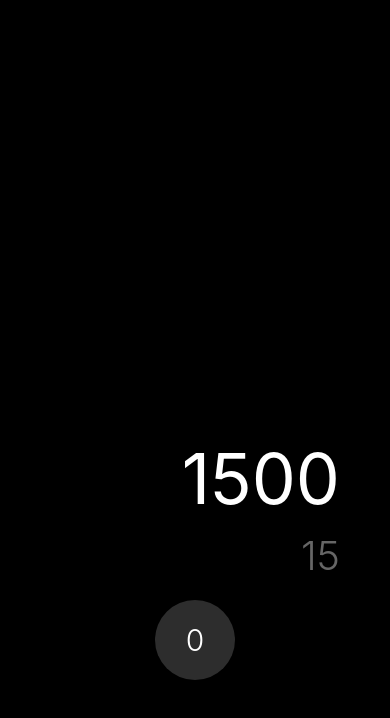
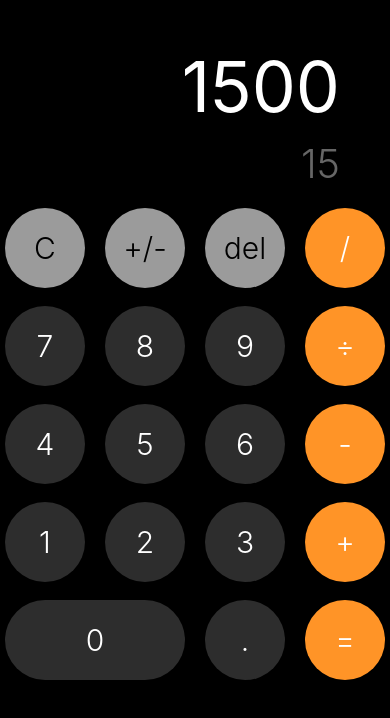
Before and after one commit to AlbertoG22/02-calculator-app-rn, a React Native app: screen / in a window 390 px wide. Shown: the part 126-844 px from the top of the page. Built offline with nearby package versions, Linux system fonts and the light colour scheme.

Commit message:
calculator buttons

```diff
--- /dev/null
+++ b/src/presentation/components/CalculatorButton.tsx
@@ -0,0 +1,31 @@
+import React from 'react';
+import { Pressable, Text } from 'react-native';
+import { colors, styles } from '../../config/theme/app-theme';
+
+interface Props {
+  label: string;
+  color?: string;
+  doubleSize?: boolean;
+  blackText?: boolean;
+};
+
+export const CalculatorButton = ({
+  label,
+  color = colors.darkGray,
+  doubleSize = false,
+  blackText = false,
+}:Props) => {
+  return (
+    <Pressable style={ ({ pressed }) => ({
+      ...styles.button,
+      backgroundColor: color,
+      width: ( doubleSize ) ? 180 : 80,
+      opacity: (pressed) ? 0.8 : 1
+    }) }>
+      <Text style={{
+        ...styles.buttonText,
+        color: ( blackText ) ? 'black' : 'white'
+      }}>{ label }</Text>
+    </Pressable>
+  );
+};
--- a/src/presentation/screens/CalculatorScreen.tsx
+++ b/src/presentation/screens/CalculatorScreen.tsx
@@ -1,6 +1,7 @@
 import React from 'react';
 import { Pressable, Text, View } from 'react-native';
-import { styles } from '../../config/theme/app-theme';
+import { colors, styles } from '../../config/theme/app-theme';
+import { CalculatorButton } from '../components/CalculatorButton';
 
 export const CalculatorScreen = () => {
   return (
@@ -11,10 +12,39 @@
         <Text style={ styles.subResult }>15</Text>
       </View>
 
+      {/* Botones */}
       <View style={ styles.row }>
-        <Pressable style={ styles.button }>
-          <Text style={ styles.buttonText }>0</Text>
-        </Pressable>
+        <CalculatorButton blackText label='C' color={ colors.lightGray } />
+        <CalculatorButton blackText label='+/-' color={ colors.lightGray } />
+        <CalculatorButton blackText label='del' color={ colors.lightGray } />
+        <CalculatorButton label='/' color={ colors.orange } />
+      </View>
+
+      <View style={ styles.row }>
+        <CalculatorButton label='7' />
+        <CalculatorButton label='8' />
+        <CalculatorButton label='9' />
+        <CalculatorButton label='÷' color={ colors.orange } />
+      </View>
+
+      <View style={ styles.row }>
+        <CalculatorButton label='4' />
+        <CalculatorButton label='5' />
+        <CalculatorButton label='6' />
+        <CalculatorButton label='-' color={ colors.orange } />
+      </View>
+
+      <View style={ styles.row }>
+        <CalculatorButton label='1' />
+        <CalculatorButton label='2' />
+        <CalculatorButton label='3' />
+        <CalculatorButton label='+' color={ colors.orange } />
+      </View>
+
+      <View style={ styles.row }>
+        <CalculatorButton label='0' doubleSize />
+        <CalculatorButton label='.' />
+        <CalculatorButton label='=' color={ colors.orange } />
       </View>
 
     </View>
```
